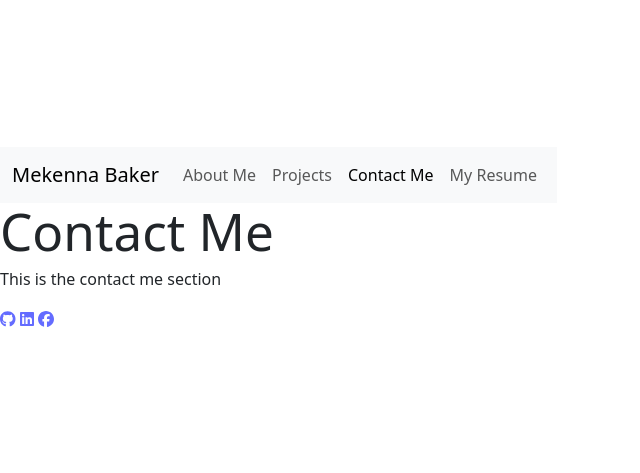
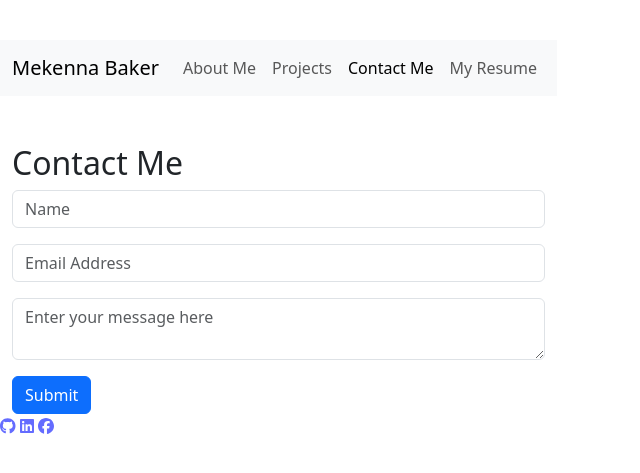
Before and after one commit to Mekenna-Baker/React-Portfolio, a React (Vite) app in the folder React Portfolio/: page /contact in a window 1280 px wide. Shown: the part 161-634 px from the top of the page, without its empty margins (0-640 px from the left). Built offline with nearby package versions, Linux system fonts and the light colour scheme.

Commit message:
Utilized useState to hold errors and form data. Created functions to validate form fields, and update the form upon input.

```diff
--- a/React Portfolio/src/components/contact.jsx
+++ b/React Portfolio/src/components/contact.jsx
@@ -1,12 +1,100 @@
-import React from 'react';
-
+import React, { useState } from 'react';
 
 const Contact = () => {
+    // Create a state to hold the form data
+    const [formData, setFormData] = useState({ name: '', email: '', message: '' });
+    // Create a state to hold the errors
+    const [errors, setErrors] = useState({})
+
+    // Function to validate email
+    const validateEmail = (email) => {
+        // Finding the index of @ and .
+        const atIndex = email.indexOf('@');
+        const dotIndex = email.lastIndexOf('.');
+
+        // Returning true if the email is valid
+        return atIndex > 0 && dotIndex > atIndex + 1 && dotIndex < email.length - 1;
+    };
+
+    // Function to validate field(s)
+    const validateField = (e) => {
+        // Checking if input field is empty
+        if (!e.target.value) {
+            // If empty, set the error message
+            setErrors({ ...errors, [e.target.name]: `${e.target.name} is required!` });
+
+            // Checking if the email is valid
+        } else if (e.target.name === 'email' && !validateEmail(e.target.value)) {
+            // If email is not valid, set the error message
+            setErrors({ ...errors, email: 'Please enter a valid email address!' })
+
+            // If information is valid, remove the error message
+        } else {
+            const newErrors = { ...errors };
+            delete newErrors[e.target.name];
+            setErrors(newErrors);
+        }
+    }
+
     return (
-        <div>
-            <h1> Contact Me</h1>
-            <p>This is the contact me section</p>
-        </div>
+        <section className="container mt-5">
+            <h2>Contact Me</h2>
+            <form>
+                {/* Name input */}
+                <div className="mb-3">
+                    <input
+                        type="text"
+                        name="name"
+                        placeholder="Name"
+                        className="form-control"
+                        value={formData.name}
+                        // Update formData state on input change
+                        onChange={(e) => setFormData({ ...formData, name: e.target.value })}
+                        // Validates when cursor leaves the input field
+                        onBlur={validateField}
+                    />
+                    {/* Display error message if name is empty */}
+                    {errors.name && <p className="text-danger">{errors.name}</p>}
+                </div>
+
+                {/* Email input */}
+                <div className="mb-3">
+                    <input
+                        type="email"
+                        name="email"
+                        placeholder="Email Address"
+                        className="form-control"
+                        value={formData.email}
+                        // Update formData state on input change
+                        onChange={(e) => setFormData({ ...formData, email: e.target.value })}
+                        // Validates when cursor leaves the input field
+                        onBlur={validateField}
+                    />
+                    {/* Display error message if email is empty or invalid */}
+                    {errors.email && <p className="text-danger">{errors.email}</p>}
+                </div>
+
+                {/* Message input */}
+                <div className="mb-3">
+                    <textarea
+                        type="text"
+                        name="message"
+                        placeholder="Enter your message here"
+                        className="form-control"
+                        value={formData.message}
+                        // Update formData state on input change
+                        onChange={(e) => setFormData({ ...formData, message: e.target.value })}
+                        // Validates when cursor leaves the input field
+                        onBlur={validateField}
+                    />
+                    {/* Display error message if the message is invalid */}
+                    {errors.message && <p className="text-danger">{errors.message}</p>}
+                </div>
+
+                {/* Submit button */}
+                <button type="submit" className="btn btn-primary">Submit</button>
+            </form>
+        </section>
     );
 };
 
--- a/React Portfolio/src/components/projects.jsx
+++ b/React Portfolio/src/components/projects.jsx
@@ -1,6 +1,6 @@
 import React from 'react';
 
-// Create an aray of objects to hold the project data //
+// Create an array of objects to hold the project data //
 
 const projectsInfo = [
     {
```
